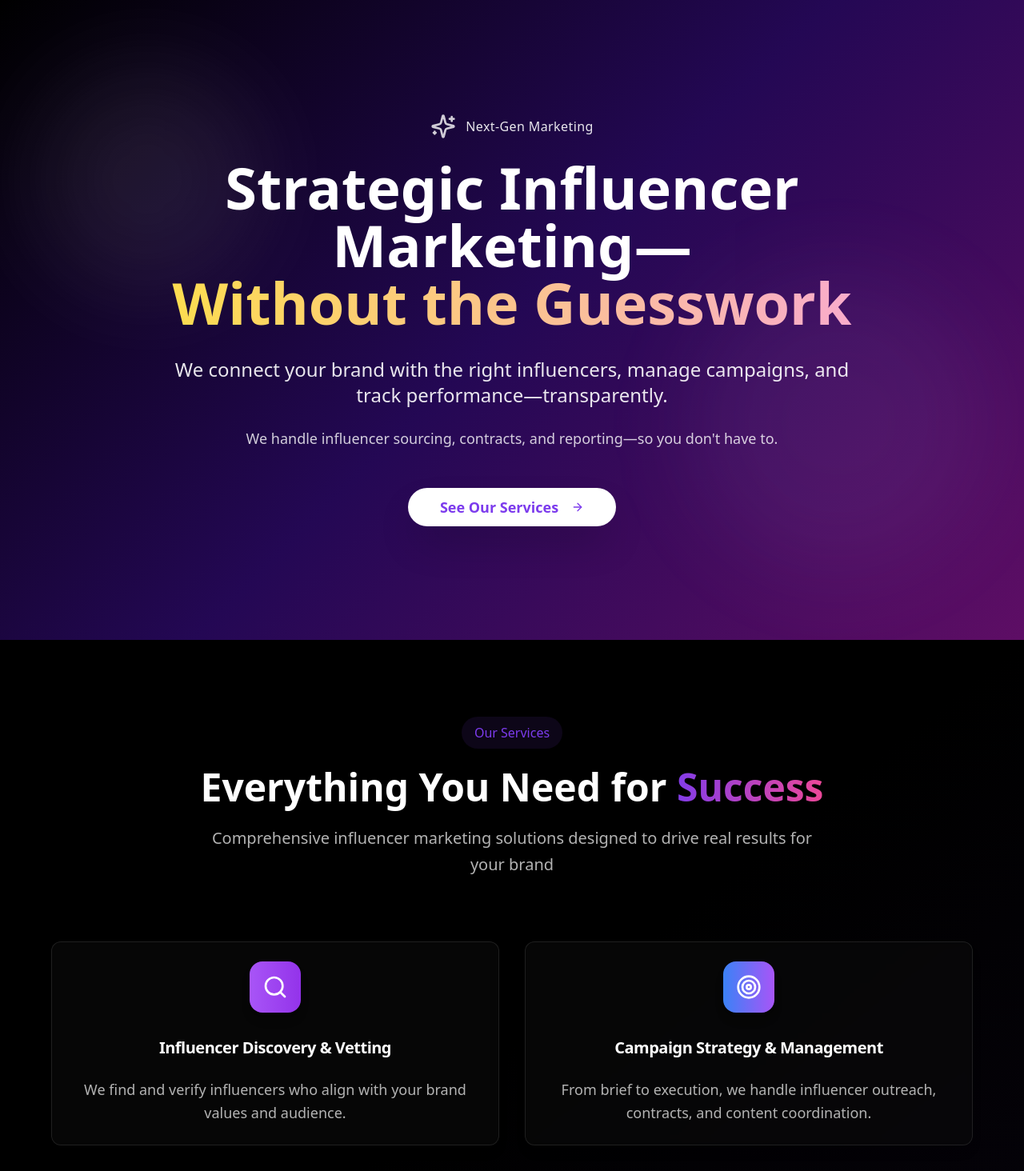
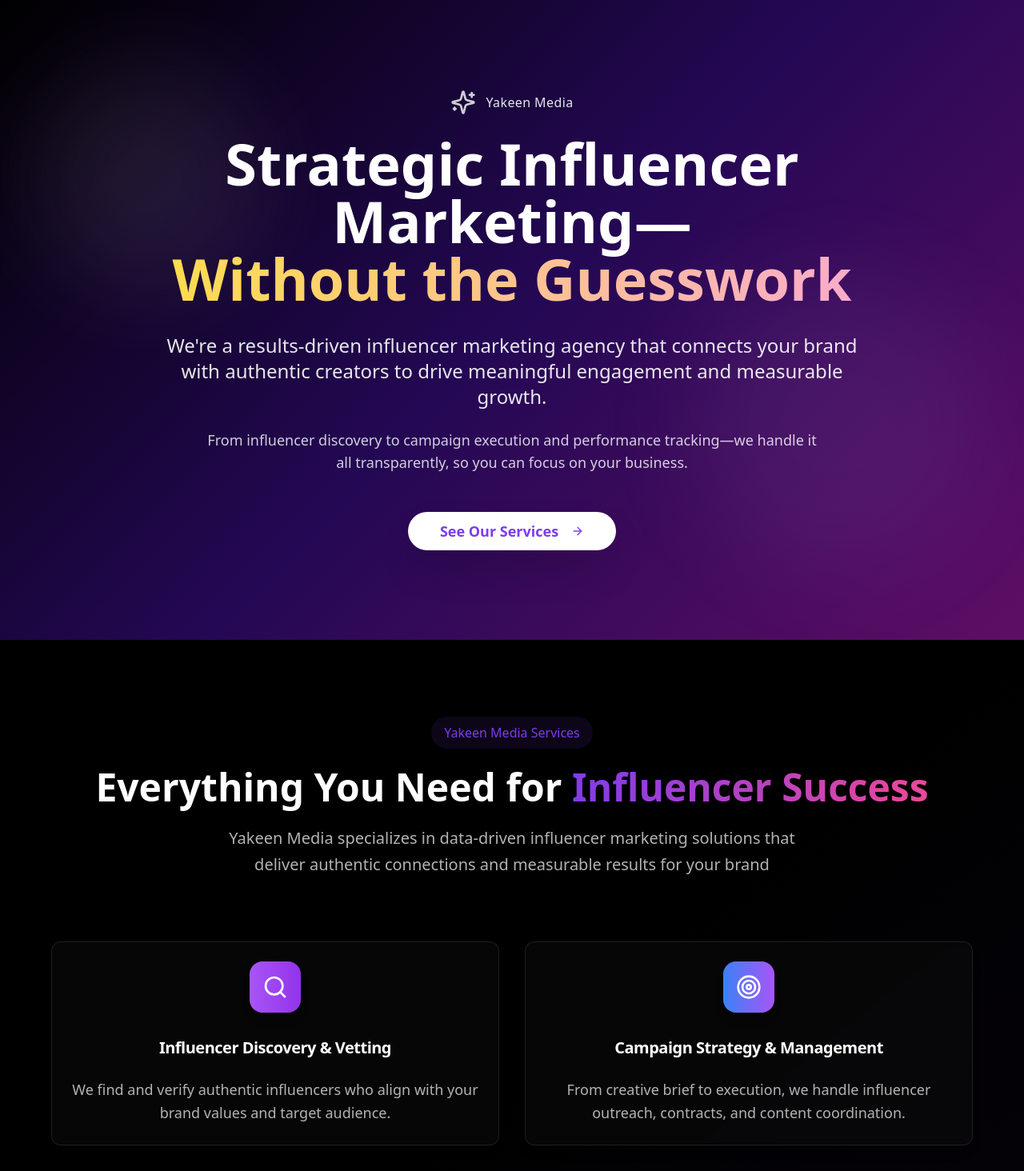
Before and after one commit to Abubakr412/Yakeen-Media, a React (Vite) app: page / in a window 1280 px wide. Shown: the top 1464 px of the page at 80% size. Built offline with nearby package versions, Linux system fonts and the light colour scheme.

Commit message:
Rename agency and introduce purpose
Updated the agency name and added a brief introduction to the agency's purpose.

```diff
--- a/src/components/CTA.tsx
+++ b/src/components/CTA.tsx
@@ -20,7 +20,7 @@ const CTA = () => {
             <br />Your Marketing?
           </h2>
           <p className="text-xl md:text-2xl text-white/90 mb-12 max-w-3xl mx-auto leading-relaxed">
-            Let's discuss your influencer marketing goals and create a strategy that delivers measurable results.
+            Partner with Yakeen Media to elevate your brand through strategic influencer marketing that delivers authentic engagement and measurable growth.
           </p>
 
           <div className="flex flex-col sm:flex-row gap-4 justify-center">
--- a/src/components/Hero.tsx
+++ b/src/components/Hero.tsx
@@ -20,7 +20,7 @@ const Hero = () => {
       <div className="container mx-auto px-6 text-center max-w-5xl relative z-10">
         <div className="flex items-center justify-center mb-6">
           <Sparkles className="h-8 w-8 text-white mr-3 animate-pulse" />
-          <span className="text-white/90 font-medium tracking-wide">Next-Gen Marketing</span>
+          <span className="text-white/90 font-medium tracking-wide">Yakeen Media</span>
         </div>
 
         <h1 className="text-5xl md:text-7xl font-bold text-white mb-8 leading-tight">
@@ -31,11 +31,11 @@ const Hero = () => {
         </h1>
 
         <p className="text-xl md:text-2xl text-white/90 mb-6 max-w-4xl mx-auto leading-relaxed">
-          We connect your brand with the right influencers, manage campaigns, and track performance—transparently.
+          We're a results-driven influencer marketing agency that connects your brand with authentic creators to drive meaningful engagement and measurable growth.
         </p>
 
         <p className="text-lg text-white/80 mb-12 max-w-3xl mx-auto">
-          We handle influencer sourcing, contracts, and reporting—so you don't have to.
+          From influencer discovery to campaign execution and performance tracking—we handle it all transparently, so you can focus on your business.
         </p>
 
         <Button
--- a/src/components/Services.tsx
+++ b/src/components/Services.tsx
@@ -7,25 +7,25 @@ const Services = () => {
     {
       icon: Search,
       title: "Influencer Discovery & Vetting",
-      description: "We find and verify influencers who align with your brand values and audience.",
+      description: "We find and verify authentic influencers who align with your brand values and target audience.",
       gradient: "from-purple-500 to-purple-600"
     },
     {
       icon: Target,
       title: "Campaign Strategy & Management",
-      description: "From brief to execution, we handle influencer outreach, contracts, and content coordination.",
+      description: "From creative brief to execution, we handle influencer outreach, contracts, and content coordination.",
       gradient: "from-blue-500 to-purple-500"
     },
     {
       icon: CheckCircle,
       title: "Content Review & Approval",
-      description: "We ensure all posts meet your brand guidelines before they go live.",
+      description: "We ensure all posts meet your brand guidelines and quality standards before they go live.",
       gradient: "from-pink-500 to-purple-500"
     },
     {
       icon: BarChart3,
       title: "Performance Tracking & Reporting",
-      description: "Monthly reports on reach, engagement, and ROI—no jargon, just clear metrics.",
+      description: "Comprehensive monthly reports on reach, engagement, conversions, and ROI—clear metrics you can act on.",
       gradient: "from-indigo-500 to-blue-500"
     }
   ];
@@ -35,14 +35,14 @@ const Services = () => {
       <div className="container mx-auto px-6">
         <div className="text-center mb-20">
           <div className="inline-flex items-center px-4 py-2 bg-primary/10 rounded-full mb-6">
-            <span className="text-primary font-medium">Our Services</span>
+            <span className="text-primary font-medium">Yakeen Media Services</span>
           </div>
           <h2 className="text-4xl md:text-5xl font-bold text-foreground mb-6">
             Everything You Need for
-            <span className="bg-gradient-to-r from-primary to-pink-500 bg-clip-text text-transparent"> Success</span>
+            <span className="bg-gradient-to-r from-primary to-pink-500 bg-clip-text text-transparent"> Influencer Success</span>
           </h2>
           <p className="text-xl text-muted-foreground max-w-3xl mx-auto leading-relaxed">
-            Comprehensive influencer marketing solutions designed to drive real results for your brand
+            Yakeen Media specializes in data-driven influencer marketing solutions that deliver authentic connections and measurable results for your brand
           </p>
         </div>
 
--- a/src/components/WhyChooseUs.tsx
+++ b/src/components/WhyChooseUs.tsx
@@ -6,19 +6,19 @@ const WhyChooseUs = () => {
     {
       icon: Zap,
       title: "No Long-term Contracts",
-      description: "Pay per campaign with complete flexibility",
+      description: "Pay per campaign with complete flexibility and no hidden commitments",
       gradient: "from-yellow-400 to-orange-500"
     },
     {
       icon: Shield,
       title: "Direct Network Access",
-      description: "Exclusive access to our vetted influencer network",
+      description: "Exclusive access to Yakeen Media's vetted influencer network across all major platforms",
       gradient: "from-green-400 to-blue-500"
     },
     {
       icon: CheckCircle,
       title: "Transparent Pricing",
-      description: "Clear pricing with no hidden fees or surprises",
+      description: "Clear, upfront pricing with detailed breakdowns and no surprise fees",
       gradient: "from-purple-400 to-pink-500"
     }
   ];
@@ -28,14 +28,14 @@ const WhyChooseUs = () => {
       <div className="container mx-auto px-6">
         <div className="max-w-5xl mx-auto text-center">
           <div className="inline-flex items-center px-4 py-2 bg-primary/10 rounded-full mb-6">
-            <span className="text-primary font-medium">Why Choose Us</span>
+            <span className="text-primary font-medium">Why Choose Yakeen Media</span>
           </div>
           <h2 className="text-4xl md:text-5xl font-bold text-foreground mb-6">
             Built for
             <span className="bg-gradient-to-r from-primary to-pink-500 bg-clip-text text-transparent"> Modern Brands</span>
           </h2>
           <p className="text-xl text-muted-foreground mb-16 max-w-3xl mx-auto">
-            We've reimagined influencer marketing to be transparent, flexible, and results-driven
+            At Yakeen Media, we've reimagined influencer marketing to be transparent, flexible, and results-driven for today's digital landscape
           </p>
 
           <div className="grid md:grid-cols-3 gap-8">
```
